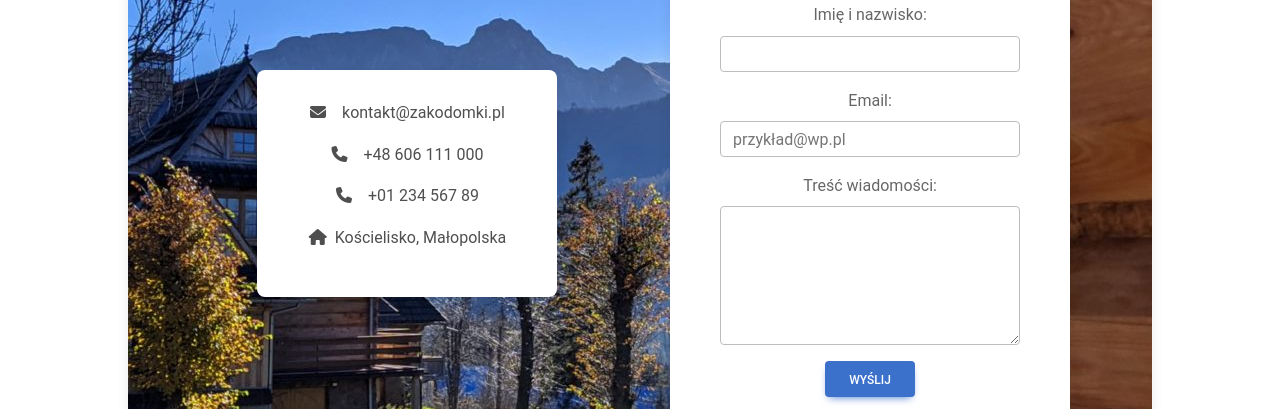
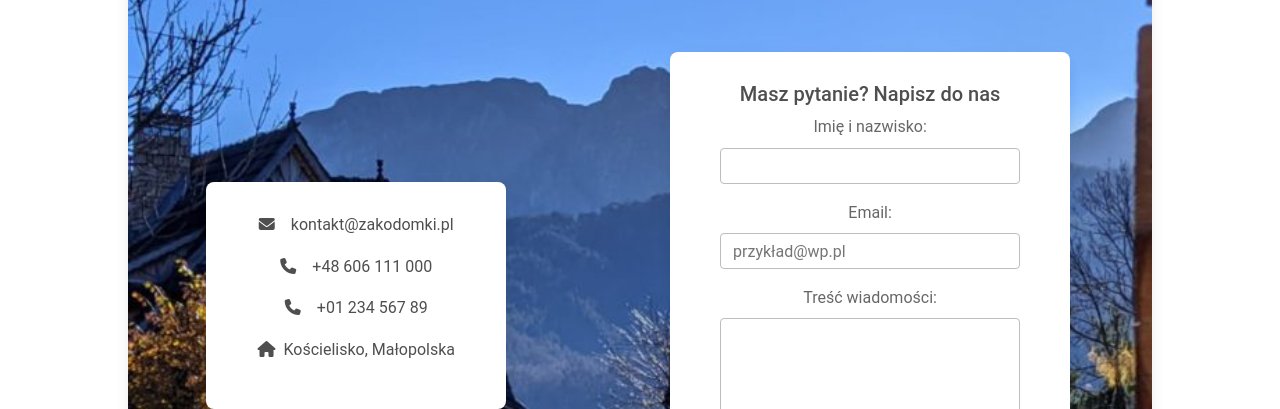
Before and after one commit to Grzesiek333/Zakodomki, a React (Vite) app: page /contact in a window 1280 px wide. Shown: the part 543-952 px from the top of the page. Built offline with nearby package versions, Linux system fonts and the light colour scheme.

Commit message:
contact_add_flex_wrap

```diff
--- a/src/components/form_input.jsx
+++ b/src/components/form_input.jsx
@@ -53,7 +53,7 @@ function FormInput(props) {
 
   return (
     <>
-    <div style={{backgroundImage: "url('/media/background/2.jpeg')", width: "100%", height:'100vh', maxWidth: '1024px', maxHeight: '576px', borderRadius: '0.5rem', boxShadow: '0 2px 15px -3px rgba(0, 0, 0, 0.07), 0 10px 20px -2px rgba(0, 0, 0, 0.04)', display: 'flex', justifyContent: 'right', alignItems: 'center'}}>
+    <div style={{backgroundImage: "url('/media/background/2.jpeg')", backgroundSize: 'cover', width: "100%", height:'100vh', maxWidth: '1024px',  borderRadius: '0.5rem', boxShadow: '0 2px 15px -3px rgba(0, 0, 0, 0.07), 0 10px 20px -2px rgba(0, 0, 0, 0.04)', display: 'flex', flexWrap: 'wrap', justifyContent: 'right', alignItems: 'center'}}>
     {props.children}
     <div style={{ width: '400px', backgroundColor: 'white', marginInline: '8%', paddingBlock: '30px', paddingInline: '50px', borderRadius: '0.5rem', boxShadow: '0 2px 15px -3px rgba(0, 0, 0, 0.07), 0 10px 20px -2px rgba(0, 0, 0, 0.04)',}}>
       {submitted ? (
--- a/src/contact.jsx
+++ b/src/contact.jsx
@@ -9,7 +9,7 @@ export default function Contact() {
     <>
       <Header />
       <h2>Kontakt</h2>
-      <Form_input><div style={{width: '300px', backgroundColor: 'white', marginInline: '3%', paddingBlock: '30px', paddingInline: '50px', borderRadius: '0.5rem', boxShadow: '0 2px 15px -3px rgba(0, 0, 0, 0.07), 0 10px 20px -2px rgba(0, 0, 0, 0.04)'}}>
+      <Form_input><div style={{width: '300px', backgroundColor: 'white', marginRight: '8%', paddingBlock: '30px', paddingInline: '50px', borderRadius: '0.5rem', boxShadow: '0 2px 15px -3px rgba(0, 0, 0, 0.07), 0 10px 20px -2px rgba(0, 0, 0, 0.04)'}}>
       <p>
         <MDBIcon icon="envelope" className="me-3" />
         <a href="mailto:kontakt@zakodomki.pl">kontakt@zakodomki.pl</a>
```
